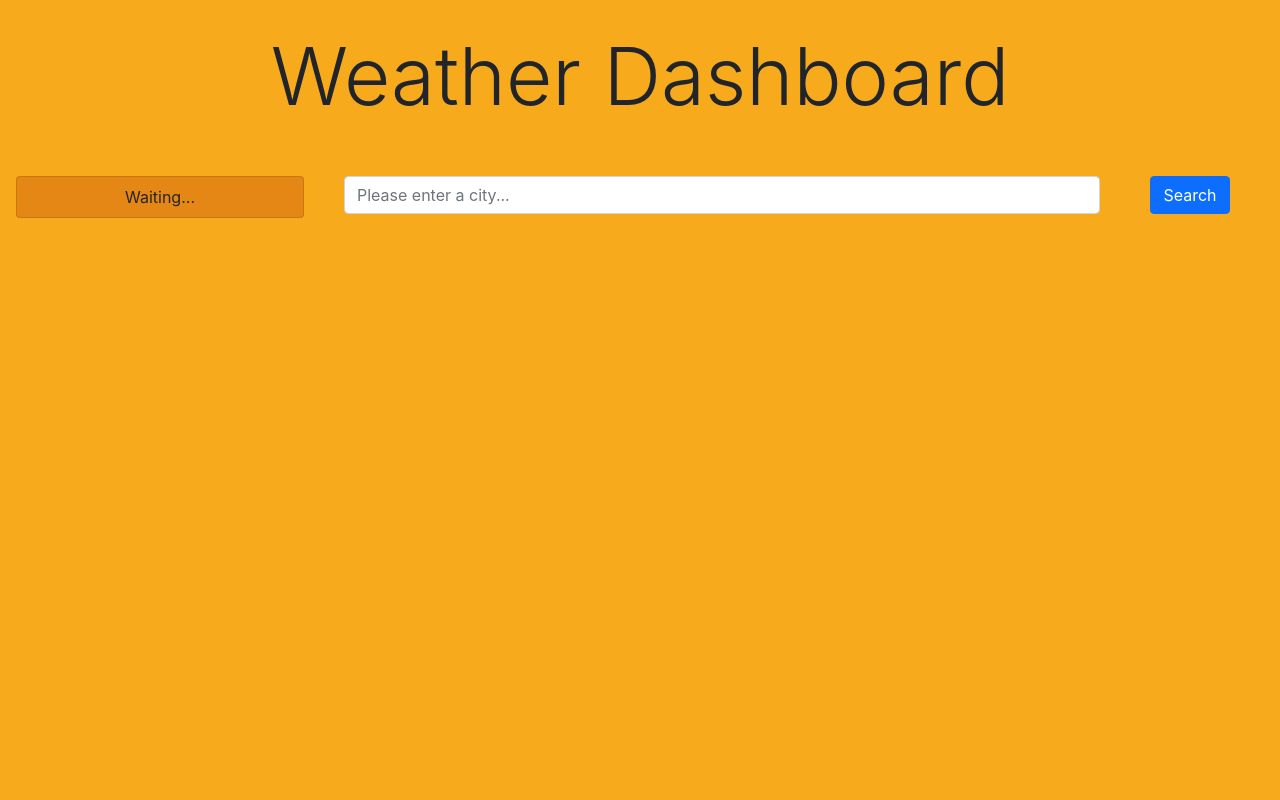
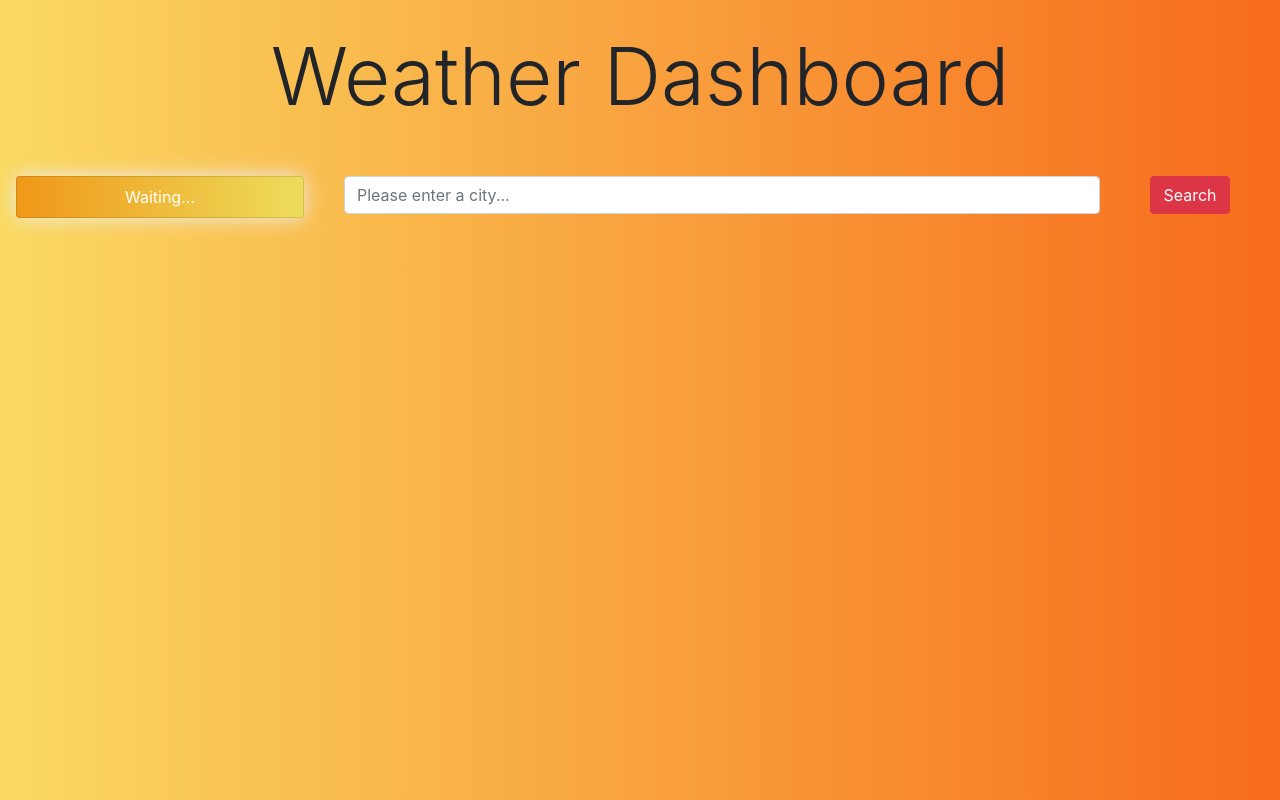
Before and after one commit to Leon3005/react-weather-dashboard, a React (Create React App) app: page / in a window 1280 px wide. Built offline with nearby package versions, Linux system fonts and the light colour scheme.

Commit message:
Changed styling, oneCall data is now returned.

```diff
--- a/src/App.css
+++ b/src/App.css
@@ -7,7 +7,8 @@
 }
 
 body {
-  background-color: var(--bright-yellow-crayola);
+  background-color: #fad961;
+  background-image: linear-gradient(90deg, #fad961 0%, #f76b1c 100%);
 }
 
 .header {
@@ -20,9 +21,29 @@ body {
 }
 
 .weatherCard {
-  background-color: var(--dark-red);
+  background-color: rgb(255, 253, 208, 0.5);
 }
 
 .recentCity {
-  background-color: var(--rust);
+  background-image: linear-gradient(
+    to right,
+    #f09819 0%,
+    #edde5d 51%,
+    #f09819 100%
+  );
+  margin-bottom: 2rem;
 }
+.recentCity {
+  text-align: center;
+  transition: 0.5s;
+  background-size: 200% auto;
+  color: white;
+  box-shadow: 0 0 20px #eee;
+  border-radius: 10px;
+}
+
+.recentCity:hover {
+  background-position: right center; /* change the direction of the change here */
+  color: #fff;
+  text-decoration: none;
+}
--- a/src/App.js
+++ b/src/App.js
@@ -32,6 +32,18 @@ class App extends Component {
       params
     );
 
+    const oneCallParams = {
+      lat: data.coord.lat,
+      lon: data.coord.lon,
+      appid: "60b4fb66103f9e3c6f93920a7d7f1377",
+      units: "metric",
+    };
+
+    const { data: oneCallData, error: oneCallError } = await fetchData(
+      "https://api.openweathermap.org/data/2.5/onecall",
+      oneCallParams
+    );
+
     if (data) {
       this.setState({
         data,
@@ -42,6 +54,20 @@ class App extends Component {
     if (error) {
       this.setState({
         error,
+        data: null,
+      });
+    }
+
+    if (oneCallData) {
+      this.setState({
+        oneCallData,
+        error: null,
+      });
+    }
+
+    if (oneCallError) {
+      this.setState({
+        oneCallError,
         data: null,
       });
     }
--- a/src/components/SearchBar/index.js
+++ b/src/components/SearchBar/index.js
@@ -12,7 +12,7 @@ const SearchBar = (props) => {
             />
           </div>
           <div className="col-sm-12 col-md-2 text-center">
-            <button type="submit" className="btn btn-primary">
+            <button type="submit" className="btn btn-danger">
               Search
             </button>
           </div>
--- a/src/index.js
+++ b/src/index.js
@@ -1,17 +1,11 @@
-import React from 'react';
-import ReactDOM from 'react-dom';
-import './index.css';
-import App from './App';
-import reportWebVitals from './reportWebVitals';
+import React from "react";
+import ReactDOM from "react-dom";
+import "./index.css";
+import App from "./App";
 
 ReactDOM.render(
   <React.StrictMode>
     <App />
   </React.StrictMode>,
-  document.getElementById('root')
+  document.getElementById("root")
 );
-
-// If you want to start measuring performance in your app, pass a function
-// to log results (for example: reportWebVitals(console.log))
-// or send to an analytics endpoint. Learn more: https://bit.ly/CRA-vitals
-reportWebVitals();
--- a/src/reportWebVitals.js
+++ /dev/null
@@ -1,13 +0,0 @@
-const reportWebVitals = onPerfEntry => {
-  if (onPerfEntry && onPerfEntry instanceof Function) {
-    import('web-vitals').then(({ getCLS, getFID, getFCP, getLCP, getTTFB }) => {
-      getCLS(onPerfEntry);
-      getFID(onPerfEntry);
-      getFCP(onPerfEntry);
-      getLCP(onPerfEntry);
-      getTTFB(onPerfEntry);
-    });
-  }
-};
-
-export default reportWebVitals;
```
Also changed, not shown: src/setupTests.js (deleted, +0 -5 lines), 1 other file (tests, documents, lock files or other folders).
